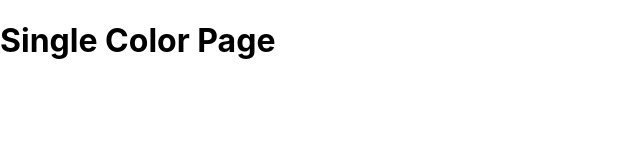
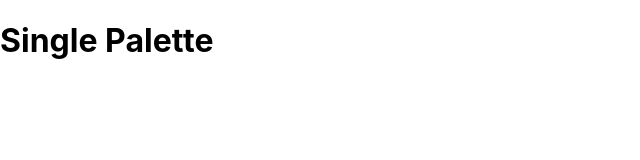
Before and after one commit to praggygruntt/Couleur, a React (Create React App) app: page /palette/1/1 in a window 1280 px wide. Shown: the top 160 px of the page, without its empty margins (0-640 px from the left). Built offline with nearby package versions, Linux system fonts and the light colour scheme.

Commit message:
Add SinglePalette and Link

```diff
--- a/src/App.js
+++ b/src/App.js
@@ -2,6 +2,7 @@
 import {Route, Switch} from 'react-router-dom';
 import Palette from './Components/Palette';
 import PaletteList from './Components/PaletteList';
+import SinglePalette from './Components/SinglePalette';
 import seedPalettes from './seedPalettes';
 import {generateFullPalette} from './colorHelpers';
 
@@ -28,7 +29,7 @@
               />
         <Route
           exact path="/palette/:paletteId/:colorId"
-          render={() => <h1>Single Color Page</h1>}
+          render={() => <SinglePalette />}
           />
       </Switch>
     )
--- a/src/Components/ColorBox.js
+++ b/src/Components/ColorBox.js
@@ -17,7 +17,7 @@
         })
     }
     render() {
-        const {name, background} = this.props;
+        const {name, background, paletteId, id} = this.props;
         return (
             <CopyToClipboard text={background} onCopy={this.changeCopyState}>
                 <div style={{background}} className="ColorBox">
@@ -31,7 +31,7 @@
                             <span>{name}</span>
                             </div>
                         <button className="copy-button">Copy</button>
-                        <Link to="/" onClick={(event) => event.stopPropagation()}>
+                        <Link to={`/palette/${paletteId}/${id}`} onClick={(event) => event.stopPropagation()}>
                             <span className="see-more">More</span>
                             </Link>
                         </div>
--- a/src/Components/Palette.js
+++ b/src/Components/Palette.js
@@ -20,10 +20,15 @@
        this.setState({format: value})
     }
     render() {
-        const {colors, paletteName, emoji} = this.props.palette;
+        const {colors, paletteName, emoji, id} = this.props.palette;
         const {level, format} = this.state;
         const colorBoxes = colors[level].map(color => (
-            <ColorBox background={color[format]} name={color.name} key={color.id}/>
+            <ColorBox
+                background={color[format]}
+                name={color.name}
+                key={color.id}
+                id={color.id}
+                paletteId={id}/>
         ));
         return (
             <div className="Palette">
--- a/src/Components/PaletteList.js
+++ b/src/Components/PaletteList.js
@@ -47,7 +47,8 @@
                     </nav>
                     <div className={classes.palettes}>
                         {palettes.map(palette => (
-                            <MiniPalette {...palette} handleClick={()=>this.goToPalette(palette.id)}/>
+                            <MiniPalette {...palette}
+                                handleClick={()=>this.goToPalette(palette.id)}s/>
                         ))}
                     </div>
                 </div>
--- /dev/null
+++ b/src/Components/SinglePalette.js
@@ -0,0 +1,11 @@
+import React, {Component} from 'react';
+
+export default class SinglePalette extends Component {
+    render() {
+        return(
+            <div>
+                <h1>Single Palette</h1>
+            </div>
+        )
+    }
+}
```
